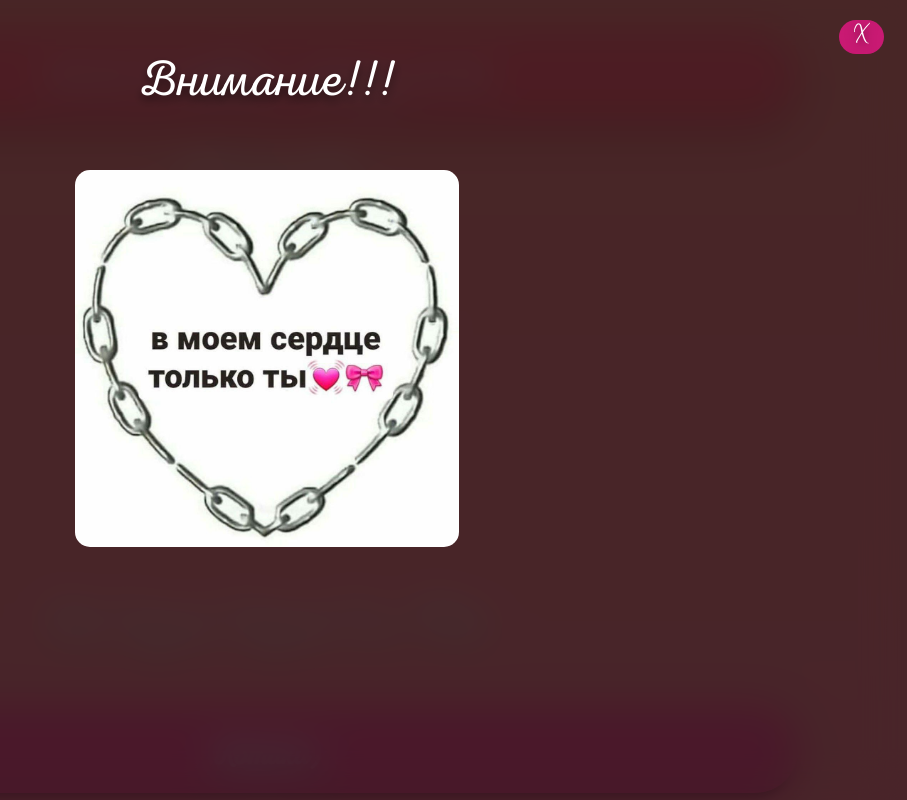
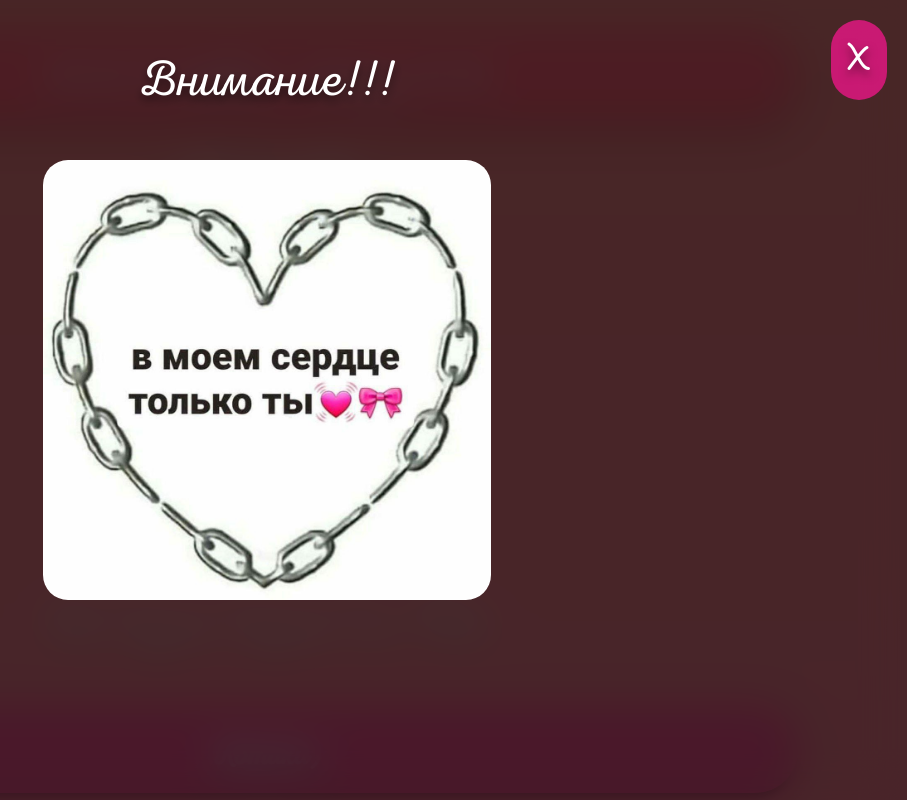
Before and after one commit to creemac/creemac.github.io, a plain HTML site: page main.html in a window 1280 px wide. Shown: the top 800 px of the page, without its empty margins (373-1280 px from the left). Drawn offline with Linux system fonts and the light colour scheme.

Commit message:
creemac
ilovesasha.

```diff
--- a/main.html
+++ b/main.html
@@ -9,12 +9,12 @@
 <body id="body">
 	<div id="panel_warning">
 		<div align="center">
-			<button class="c-button"; onclick="panel_warning.style='display:none'" style="font-family: Honey; color: white; font-size: 30px; text-shadow: 0em 0.1em 10px rgba(0, 0, 0, 0.5); position: absolute; right: 20px; top: 20px;">
+			<button class="c-button"; onclick="panel_warning.style='display:none'; body.style='overflow:visible'" style="font-family: Pecita; color: white; font-size: 50px; text-shadow: 0em 0.1em 10px rgba(0, 0, 0, 0.5); position: absolute; right: 20px; top: 20px;">
 				X
 			</button>
 			<p style="font-family: NexaScript-Light; color: white; font-size: 50px;text-shadow: 0em 0.1em 10px rgba(0, 0, 0, 0.5); top:0;">
 			Внимание!!!</p>
-			<img id ="panel_img" src="images/100%%.jpg" style="width: 30%; border-radius: 25px; padding: 10px">
+			<img id ="panel_img" src="images/100%%.jpg" style="width: 35%; border-radius: 25px;">
 		</div>
 	</div>
 	<h1 align="center" id="header" style="background:#ff5f75">♥ ❤ Я Люблю Сашу ❤ ♥ </h1>
@@ -180,5 +180,12 @@ if (performance.navigation.type == 1) {
 		document.getElementById("panel_img").src="images/в моем сердце только ты.jpg";
 	}
 </script>
+<script type="text/javascript">
+	if (document.getElementById('panel_warning').style.display == "block") {
+		body.style.overflow = "hidden";
+	} else if (document.getElementById('panel_warning').style.display == "none") {
+		body.style.overflow = "visible";
+	}
+</script>
 </body>
 </html>
--- a/style_main_day.css
+++ b/style_main_day.css
@@ -82,8 +82,7 @@ h2{
 	border-radius: 30px;
 	background: rgba(255, 20, 147, 0.7);
 	color: #fff;
-	padding: 0px 15px 0px;
-	margin:0px 3px 0px 3px;
+	padding: 15px 15px 10px;
 	transition: 0.5s; /* Время эффекта */
 }
 .c-button:hover {
--- a/style_main_night.css
+++ b/style_main_night.css
@@ -83,8 +83,7 @@ h2{
 	border-radius: 30px;
 	background: rgba(123, 104, 238, 0.4);
 	color: #fff;
-	padding: 0px 15px 0px;
-	margin:0px 3px 0px 3px;
+	padding: 15px 10px 15px;
 	transition: 0.5s; /* Время эффекта */
 }
 .c-button:hover {
```
Also changed, not shown: images/close_icon.png.
